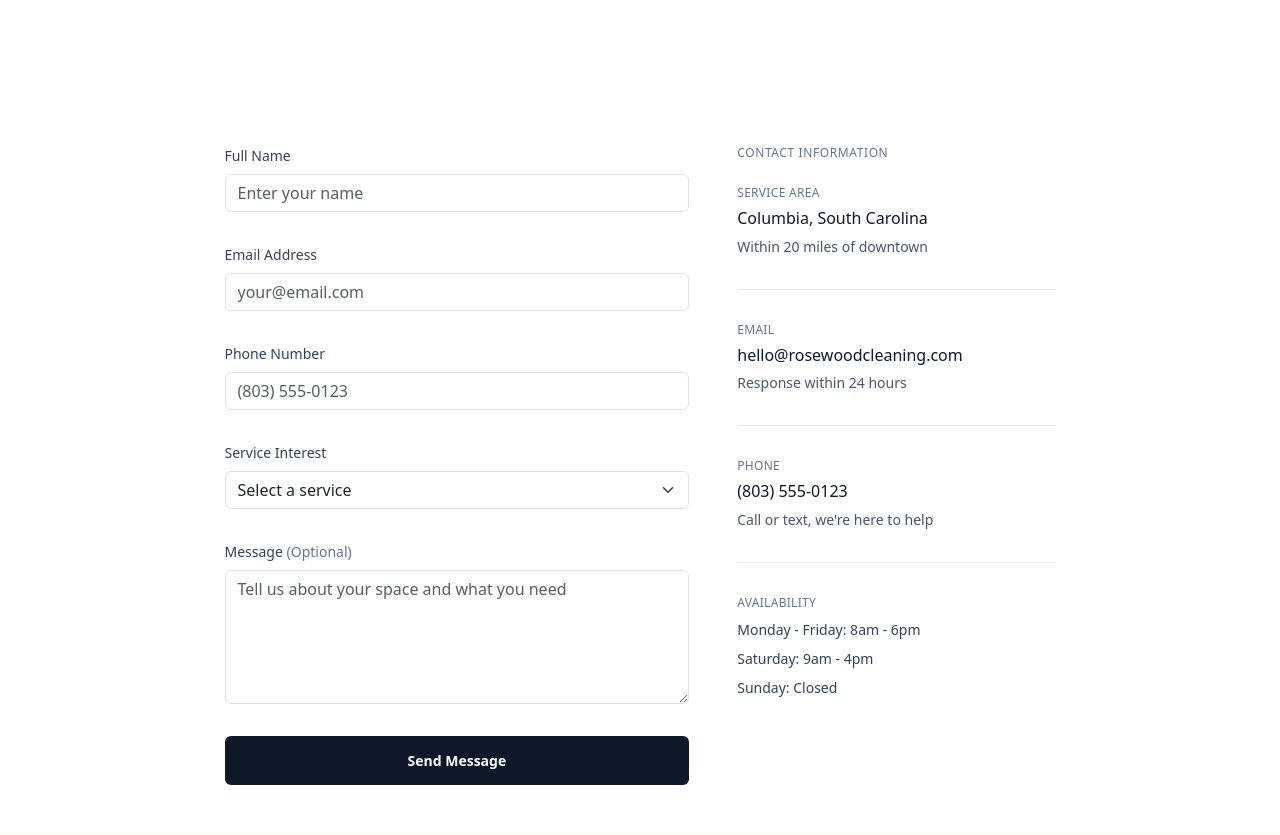
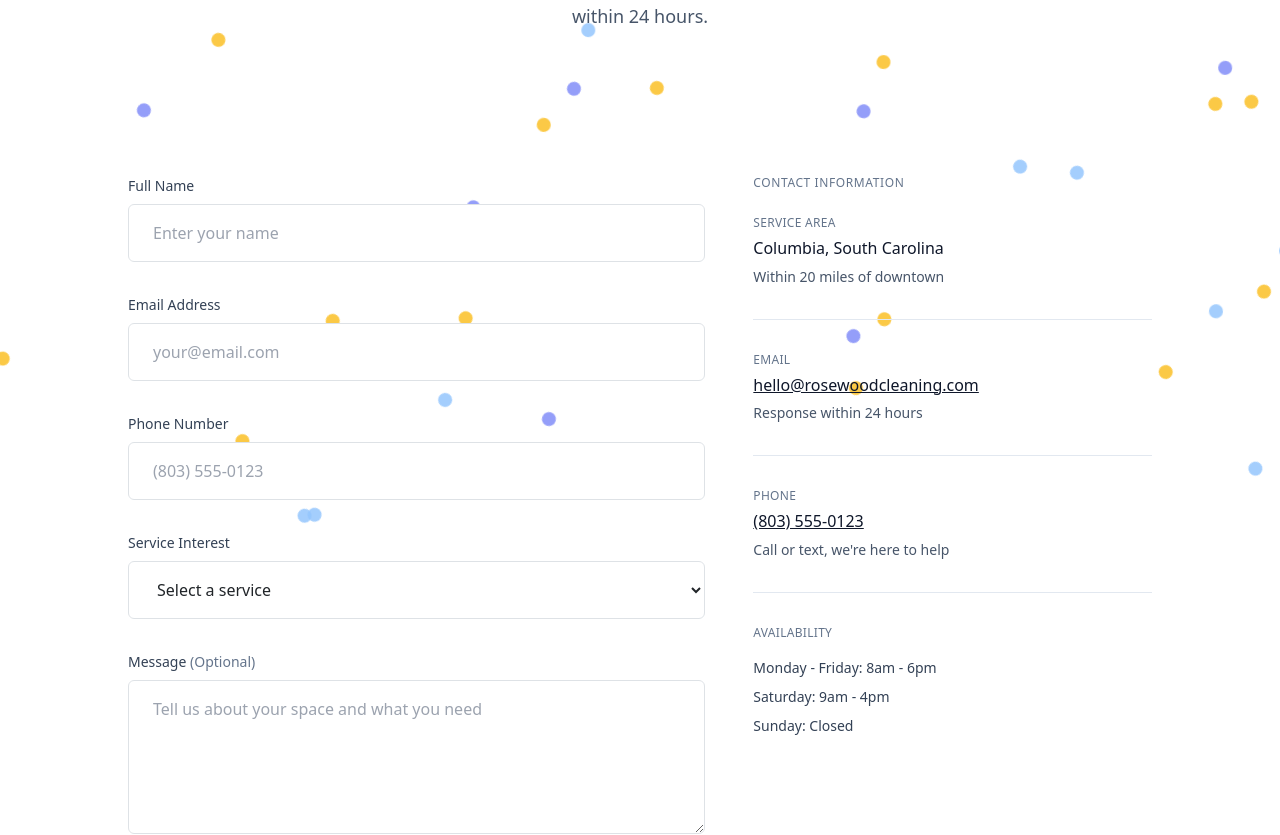
Before and after one commit to alexgoodestudio/rosewood_cleaning_service, a React (Create React App) app: page /contact in a window 1280 px wide. Shown: the part 337-1172 px from the top of the page. Built offline with nearby package versions, Linux system fonts and the light colour scheme.

Commit message:
contact page updated

```diff
--- a/src/Components/ContactPage.js
+++ b/src/Components/ContactPage.js
@@ -1,6 +1,6 @@
 import { useGSAP } from '@gsap/react';
 import gsap from 'gsap';
-import { useState } from 'react';
+import { useState, useRef } from 'react';
 
 const MOTION = {
   instant: 0.15,
@@ -12,6 +12,7 @@ const MOTION = {
 
 function ContactPage() {
   const prefersReducedMotion = window.matchMedia('(prefers-reduced-motion: reduce)').matches;
+  const snowContainerRef = useRef(null);
   const [formState, setFormState] = useState({
     name: '',
     email: '',
@@ -19,8 +20,70 @@ function ContactPage() {
     service: '',
     message: ''
   });
-  const [errors, setErrors] = useState({});
-  const [submitStatus, setSubmitStatus] = useState(null);
+
+  // Snow animation
+  useGSAP(() => {
+    if (!prefersReducedMotion && snowContainerRef.current) {
+      const container = snowContainerRef.current;
+      const snowflakes = [];
+
+      // Soft colors: amber, sky blue, soft indigo
+      const colors = ['#fbbf24', '#93c5fd', '#818cf8'];
+
+      for (let i = 0; i < 60; i++) {
+        const snowflake = document.createElement('div');
+        const size = 14;
+        snowflake.style.width = `${size}px`;
+        snowflake.style.height = `${size}px`;
+        snowflake.style.borderRadius = '50%';
+        snowflake.style.position = 'absolute';
+        snowflake.style.backgroundColor = colors[Math.floor(Math.random() * colors.length)];
+        snowflake.style.opacity = 0; // Start invisible
+        snowflake.style.pointerEvents = 'none';
+        snowflake.style.left = `${Math.random() * 100}%`;
+
+        container.appendChild(snowflake);
+        snowflakes.push(snowflake);
+      }
+
+      snowflakes.forEach((flake) => {
+        const duration = Math.random() * 8 + 12;
+        const xMovement = Math.random() * 30 - 15;
+
+        const tl = gsap.timeline({ repeat: -1 });
+
+        tl.fromTo(flake,
+          { y: -150 },
+          {
+            y: window.innerHeight + 50,
+            x: xMovement,
+            rotation: Math.random() * 60,
+            duration: duration,
+            ease: 'none',
+            onUpdate: function() {
+              // Only show circle when it's below y=50
+              const currentY = gsap.getProperty(flake, 'y');
+              if (currentY > 50) {
+                gsap.set(flake, { opacity: 0.85 });
+              } else {
+                gsap.set(flake, { opacity: 0 });
+              }
+            },
+            onRepeat: () => {
+              gsap.set(flake, {
+                x: 0,
+                opacity: 0,
+                left: `${Math.random() * 100}%`
+              });
+            }
+          }
+        );
+
+        // Start at random point in animation
+        tl.progress(Math.random());
+      });
+    }
+  }, []);
 
   useGSAP(() => {
     if (!prefersReducedMotion) {
@@ -58,229 +121,94 @@ function ContactPage() {
     }
   }, []);
 
-  const validateForm = () => {
-    const newErrors = {};
-
-    if (!formState.name.trim()) {
-      newErrors.name = 'Please share your name';
-    }
-
-    if (!formState.email.trim()) {
-      newErrors.email = 'We need your email to respond';
-    } else if (!/\S+@\S+\.\S+/.test(formState.email)) {
-      newErrors.email = 'Please enter a valid email address';
-    }
-
-    if (!formState.phone.trim()) {
-      newErrors.phone = 'Phone number helps us reach you quickly';
-    }
-
-    if (!formState.service) {
-      newErrors.service = 'Let us know which service interests you';
-    }
-
-    setErrors(newErrors);
-    return Object.keys(newErrors).length === 0;
-  };
-
   const handleChange = (e) => {
     const { name, value } = e.target;
     setFormState(prev => ({ ...prev, [name]: value }));
-
-    if (errors[name]) {
-      setErrors(prev => ({ ...prev, [name]: '' }));
-    }
-  };
-
-  const handleSubmit = async (e) => {
-    e.preventDefault();
-
-    if (!validateForm()) {
-      return;
-    }
-
-    setSubmitStatus('sending');
-
-    try {
-      const response = await fetch('/', {
-        method: 'POST',
-        headers: { 'Content-Type': 'application/x-www-form-urlencoded' },
-        body: new URLSearchParams({
-          'form-name': 'contact',
-          ...formState
-        }).toString()
-      });
-
-      if (response.ok) {
-        setSubmitStatus('success');
-        setFormState({
-          name: '',
-          email: '',
-          phone: '',
-          service: '',
-          message: ''
-        });
-      } else {
-        setSubmitStatus('error');
-      }
-    } catch (error) {
-      setSubmitStatus('error');
-    }
   };
 
   return (
-    <div className="contact-page">
-      <div className="container">
-        <div className="row justify-content-center" style={{ paddingTop: '6rem', paddingBottom: '3rem' }}>
-          <div className="col-lg-10 col-xl-9">
-            <div className="text-center" style={{ marginBottom: '6rem' }}>
-              <h1 className="hero-title text-4xl text-slate-900 mb-3">
-                hello.
+    <div className="relative min-h-screen bg-white overflow-hidden">
+      {/* Snow Container */}
+      <div
+        ref={snowContainerRef}
+        className="fixed inset-0 pointer-events-none z-10"
+        aria-hidden="true"
+      />
+
+      <div className="relative z-20 container mx-auto px-4">
+        <div className="flex justify-center pt-24 pb-12">
+          <div className="w-full max-w-5xl">
+            <div className="text-center mb-24">
+              <h1 className="hero-title text-6xl font-bold text-slate-900 mb-3">
+                Hello.
               </h1>
-              <p className="hero-subtitle text-lg text-slate-600" style={{ maxWidth: '42rem', margin: '0 auto' }}>
+              <p className="hero-subtitle text-lg text-slate-600 max-w-2xl mx-auto">
                 Ready to experience a cleaner, more organized space? We typically respond within 24 hours.
               </p>
             </div>
           </div>
         </div>
 
-        <div className="row justify-content-center">
-          <div className="col-lg-10 col-xl-9">
-            <div className="row g-5">
-              <div className="col-lg-7 mb-lg-5 mb-0">
+        <div className="flex justify-center pb-24">
+          <div className="w-full max-w-5xl">
+            <div className="grid lg:grid-cols-12 gap-12">
+              <div className="lg:col-span-7">
                 <div className="form-container">
-                  {submitStatus === 'success' && (
-                    <div className="success-message text-center" style={{
-                      padding: '3rem 2rem',
-                      backgroundColor: '#f8faf9',
-                      borderRadius: '8px',
-                      marginBottom: '2rem'
-                    }}>
-                      <div className="text-2xl text-slate-900 mb-2">Message Sent</div>
-                      <p className="text-base text-slate-600">
-                        We'll get back to you within one business day. Check your inbox for a confirmation.
-                      </p>
-                    </div>
-                  )}
-
-                  {submitStatus === 'error' && (
-                    <div className="error-message" style={{
-                      padding: '1rem 1.25rem',
-                      backgroundColor: '#fef2f2',
-                      border: '1px solid #fecaca',
-                      borderRadius: '6px',
-                      marginBottom: '2rem'
-                    }}>
-                      <p className="text-sm text-red-700 mb-0">
-                        Something went wrong. Please try again or email us directly at hello@rosewoodcleaning.com
-                      </p>
-                    </div>
-                  )}
-
-                  <form
-                    name="contact"
-                    method="POST"
-                    netlify
-                    netlify-honeypot="bot-field"
-                    onSubmit={handleSubmit}
-                  >
-                    <input type="hidden" name="form-name" value="contact" />
-                    <div className="d-none">
-                      <label>
-                        Don't fill this out: <input name="bot-field" />
-                      </label>
-                    </div>
-
-                    <div style={{ marginBottom: '2rem' }}>
-                      <label htmlFor="name" className="text-sm text-slate-700" style={{
-                        display: 'block',
-                        marginBottom: '0.5rem',
-                        fontWeight: '500'
-                      }}>
+                  <div className="mb-8">
+                    <label htmlFor="name" className="block text-sm font-medium text-slate-700 mb-2">
                       Full Name
                     </label>
                     <input
                       type="text"
-                        className={`form-control ${errors.name ? 'is-invalid' : ''}`}
+                      className="w-full px-4 py-3 bg-white border border-slate-300 rounded-md focus:outline-none focus:ring-2 focus:ring-indigo-500"
                       id="name"
                       name="name"
                       value={formState.name}
                       onChange={handleChange}
                       placeholder="Enter your name"
-                        aria-describedby={errors.name ? "name-error" : undefined}
                     />
-                      {errors.name && (
-                        <div id="name-error" className="text-xs text-red-600" style={{ marginTop: '0.5rem' }}>
-                          {errors.name}
-                        </div>
-                      )}
                   </div>
 
-                    <div style={{ marginBottom: '2rem' }}>
-                      <label htmlFor="email" className="text-sm text-slate-700" style={{
-                        display: 'block',
-                        marginBottom: '0.5rem',
-                        fontWeight: '500'
-                      }}>
+                  <div className="mb-8">
+                    <label htmlFor="email" className="block text-sm font-medium text-slate-700 mb-2">
                       Email Address
                     </label>
                     <input
                       type="email"
-                        className={`form-control ${errors.email ? 'is-invalid' : ''}`}
+                      className="w-full px-4 py-3 bg-white border border-slate-300 rounded-md focus:outline-none focus:ring-2 focus:ring-indigo-500"
                       id="email"
                       name="email"
                       value={formState.email}
                       onChange={handleChange}
                       placeholder="your@email.com"
-                        aria-describedby={errors.email ? "email-error" : undefined}
                     />
-                      {errors.email && (
-                        <div id="email-error" className="text-xs text-red-600" style={{ marginTop: '0.5rem' }}>
-                          {errors.email}
-                        </div>
-                      )}
                   </div>
 
-                    <div style={{ marginBottom: '2rem' }}>
-                      <label htmlFor="phone" className="text-sm text-slate-700" style={{
-                        display: 'block',
-                        marginBottom: '0.5rem',
-                        fontWeight: '500'
-                      }}>
+                  <div className="mb-8">
+                    <label htmlFor="phone" className="block text-sm font-medium text-slate-700 mb-2">
                       Phone Number
                     </label>
                     <input
                       type="tel"
-                        className={`form-control ${errors.phone ? 'is-invalid' : ''}`}
+                      className="w-full px-4 py-3 bg-white border border-slate-300 rounded-md focus:outline-none focus:ring-2 focus:ring-indigo-500"
                       id="phone"
                       name="phone"
                       value={formState.phone}
                       onChange={handleChange}
                       placeholder="(803) 555-0123"
-                        aria-describedby={errors.phone ? "phone-error" : undefined}
                     />
-                      {errors.phone && (
-                        <div id="phone-error" className="text-xs text-red-600" style={{ marginTop: '0.5rem' }}>
-                          {errors.phone}
-                        </div>
-                      )}
                   </div>
 
-                    <div style={{ marginBottom: '2rem' }}>
-                      <label htmlFor="service" className="text-sm text-slate-700" style={{
-                        display: 'block',
-                        marginBottom: '0.5rem',
-                        fontWeight: '500'
-                      }}>
+                  <div className="mb-8">
+                    <label htmlFor="service" className="block text-sm font-medium text-slate-700 mb-2">
                       Service Interest
                     </label>
                     <select
-                        className={`form-select ${errors.service ? 'is-invalid' : ''}`}
+                      className="w-full px-4 py-3 bg-white border border-slate-300 rounded-md focus:outline-none focus:ring-2 focus:ring-indigo-500"
                       id="service"
                       name="service"
                       value={formState.service}
                       onChange={handleChange}
-                        aria-describedby={errors.service ? "service-error" : undefined}
                     >
                       <option value="">Select a service</option>
                       <option value="onetime">One Time Cleaning</option>
@@ -288,23 +216,14 @@ function ContactPage() {
                       <option value="moving">Moving Clean</option>
                       <option value="other">Other / Not Sure</option>
                     </select>
-                      {errors.service && (
-                        <div id="service-error" className="text-xs text-red-600" style={{ marginTop: '0.5rem' }}>
-                          {errors.service}
-                        </div>
-                      )}
                   </div>
 
-                    <div style={{ marginBottom: '2rem' }}>
-                      <label htmlFor="message" className="text-sm text-slate-700" style={{
-                        display: 'block',
-                        marginBottom: '0.5rem',
-                        fontWeight: '500'
-                      }}>
+                  <div className="mb-8">
+                    <label htmlFor="message" className="block text-sm font-medium text-slate-700 mb-2">
                       Message <span className="text-slate-500">(Optional)</span>
                     </label>
                     <textarea
-                        className="form-control"
+                      className="w-full px-4 py-3 bg-white border border-slate-300 rounded-md focus:outline-none focus:ring-2 focus:ring-indigo-500"
                       id="message"
                       name="message"
                       rows="5"
@@ -315,112 +234,68 @@ function ContactPage() {
                   </div>
 
                   <button
-                      type="submit"
-                      className="btn-primary w-100"
-                      disabled={submitStatus === 'sending'}
-                      style={{
-                        padding: '0.875rem 2rem',
-                        fontSize: '0.875rem',
-                        fontWeight: '600',
-                        opacity: submitStatus === 'sending' ? 0.6 : 1,
-                        cursor: submitStatus === 'sending' ? 'not-allowed' : 'pointer'
-                      }}
+                    type="button"
+                    className="w-full bg-indigo-600 text-white py-3.5 px-8 rounded-md text-sm font-semibold hover:bg-indigo-700 transition-colors"
                   >
-                      {submitStatus === 'sending' ? 'Sending...' : 'Send Message'}
+                    Send Message
                   </button>
-                  </form>
                 </div>
               </div>
 
-              <div className="col-lg-5">
-                <div className="contact-info">
-                  <div className="text-xs text-slate-500 mb-4" style={{
-                    letterSpacing: '0.05em',
-                    textTransform: 'uppercase'
-                  }}>
+              <div className="lg:col-span-5">
+                <div>
+                  <div className="text-xs text-slate-500 mb-6 uppercase tracking-wider">
                     Contact Information
                   </div>
 
-                  <div className="info-item" style={{
-                    marginBottom: '2rem',
-                    paddingBottom: '2rem',
-                    borderBottom: '1px solid #e2e8f0'
-                  }}>
-                    <div className="text-xs text-slate-500 mb-1" style={{
-                      letterSpacing: '0.025em',
-                      textTransform: 'uppercase'
-                    }}>
+                  <div className="info-item mb-8 pb-8 border-b border-slate-200">
+                    <div className="text-xs text-slate-500 mb-1 uppercase tracking-wide">
                       Service Area
                     </div>
-                    <div className="text-base text-slate-900">Columbia, South Carolina</div>
-                    <div className="text-sm text-slate-600" style={{ marginTop: '0.25rem' }}>
+                    <div className="text-base font-medium text-slate-900">Columbia, South Carolina</div>
+                    <div className="text-sm text-slate-600 mt-1">
                       Within 20 miles of downtown
                     </div>
                   </div>
 
-                  <div className="info-item" style={{
-                    marginBottom: '2rem',
-                    paddingBottom: '2rem',
-                    borderBottom: '1px solid #e2e8f0'
-                  }}>
-                    <div className="text-xs text-slate-500 mb-1" style={{
-                      letterSpacing: '0.025em',
-                      textTransform: 'uppercase'
-                    }}>
+                  <div className="info-item mb-8 pb-8 border-b border-slate-200">
+                    <div className="text-xs text-slate-500 mb-1 uppercase tracking-wide">
                       Email
                     </div>
                     <a
                       href="mailto:hello@rosewoodcleaning.com"
-                      className="text-base text-slate-900"
-                      style={{
-                        textDecoration: 'none',
-                        transition: 'color 0.3s ease'
-                      }}
+                      className="text-base font-medium text-slate-900 hover:text-indigo-600 transition-colors"
                     >
                       hello@rosewoodcleaning.com
                     </a>
-                    <div className="text-sm text-slate-600" style={{ marginTop: '0.25rem' }}>
+                    <div className="text-sm text-slate-600 mt-1">
                       Response within 24 hours
                     </div>
                   </div>
 
-                  <div className="info-item" style={{
-                    marginBottom: '2rem',
-                    paddingBottom: '2rem',
-                    borderBottom: '1px solid #e2e8f0'
-                  }}>
-                    <div className="text-xs text-slate-500 mb-1" style={{
-                      letterSpacing: '0.025em',
-                      textTransform: 'uppercase'
-                    }}>
+                  <div className="info-item mb-8 pb-8 border-b border-slate-200">
+                    <div className="text-xs text-slate-500 mb-1 uppercase tracking-wide">
                       Phone
                     </div>
                     <a
                       href="tel:+18035550123"
-                      className="text-base text-slate-900"
-                      style={{
-                        textDecoration: 'none',
-                        transition: 'color 0.3s ease'
-                      }}
+                      className="text-base font-medium text-slate-900 hover:text-indigo-600 transition-colors"
                     >
                       (803) 555-0123
                     </a>
-                    <div className="text-sm text-slate-600" style={{ marginTop: '0.25rem' }}>
+                    <div className="text-sm text-slate-600 mt-1">
                       Call or text, we're here to help
                     </div>
                   </div>
 
                   <div className="info-item">
-                    <div className="text-xs text-slate-500 mb-2" style={{
-                      letterSpacing: '0.025em',
-                      textTransform: 'uppercase'
-                    }}>
+                    <div className="text-xs text-slate-500 mb-3 uppercase tracking-wide">
                       Availability
                     </div>
-                    <div className="text-sm text-slate-700" style={{ marginBottom: '0.5rem' }}>
+                    <div className="text-sm text-slate-700 mb-2">
                       Monday - Friday: 8am - 6pm
                     </div>
-                    <div className="text-sm text-slate-700" style={{ marginBottom: '0.5rem' }}>
+                    <div className="text-sm text-slate-700 mb-2">
                       Saturday: 9am - 4pm
                     </div>
                     <div className="text-sm text-slate-700">Sunday: Closed</div>
--- a/src/Components/Home.js
+++ b/src/Components/Home.js
@@ -6,6 +6,7 @@ import ReviewMarquee from "./ReviewMarquee";
 import Why from "./Why";
 import Mission from "./Mission";
 import ServicesNew from "./ServicesNew";
+import Contact from "./Contact"
 
 function Home() {
   const [imageLoaded, setImageLoaded] = useState(false);
@@ -75,6 +76,7 @@ function Home() {
         <Mission />
         <ServicesNew />
         <Why />
+        <Contact/>
       </div>
     </>
   );
--- a/src/Components/Opener.js
+++ b/src/Components/Opener.js
@@ -50,10 +50,10 @@ function Opener({ onImageLoad }) {
           Your home deserves the best cleaning in <span className="font-bold">Columbia, South Carolina</span>
         </p>
 <a
-  href="tel:+18035096700"
+  href="/contact"
   className="btn-call-hero text-slate-950 no-underline px-5 py-3 font-medium inline-flex items-center gap-2 group"
 >
-  Call Us
+  Get Started
   <ArrowUpRight
     size={18}
     className="text-slate-700 group-hover:text-white group-hover:rotate-45 transition-all duration-300"
--- a/src/Layout.js
+++ b/src/Layout.js
@@ -1,6 +1,6 @@
 import WebRoutes from "./WebRoutes";
 import Nav from "./Components/Nav";
-import Contact from "./Components/Contact"
+
 import Footer from "./Components/Footer";
 import Banner from "./Components/Banner";
 import FooterMarquee from "./Components/FooterMarquee";
@@ -13,7 +13,7 @@ function Layout(){
             <Nav/>
             <ScrollToTop />
             <WebRoutes/>
-            <Contact/>
+
             <FooterMarquee/>
             <Footer/>
         </div>
```
Lines whose indentation alone changed are shown as unchanged.
